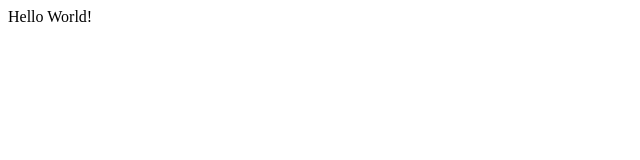
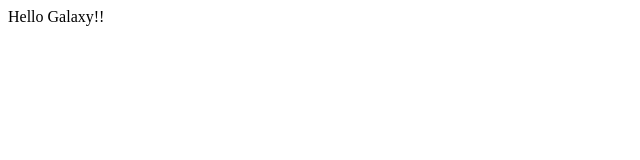
Before and after one commit to kleelof/wos_demo, a plain HTML site: page index.html in a window 1280 px wide. Shown: the full height of the page, 0-640 px from the left. Drawn offline with Linux system fonts and the light colour scheme.

Commit message:
updated to Galaxy

```diff
--- a/index.html
+++ b/index.html
@@ -7,6 +7,6 @@
     <title>Document</title>
 </head>
 <body>
-    Hello World!
+    Hello Galaxy!!
 </body>
 </html>
```
